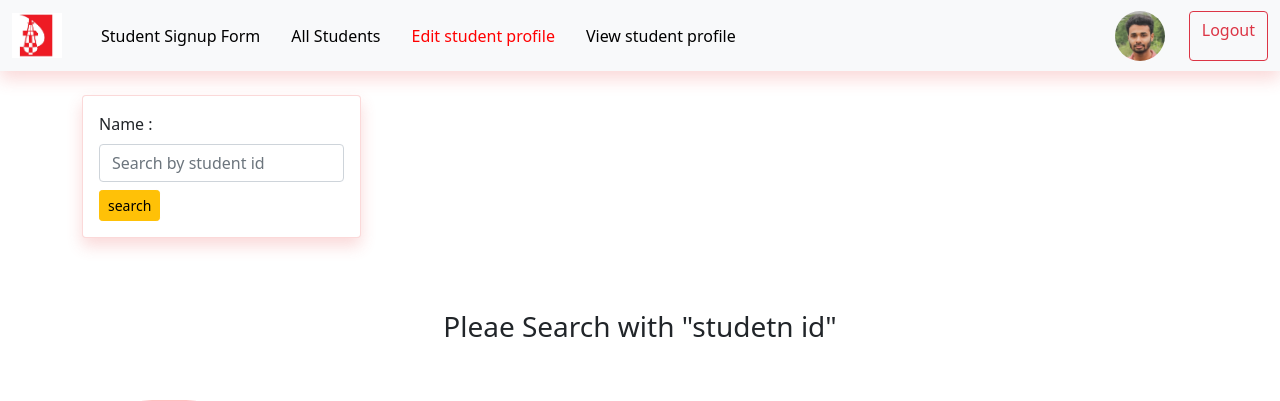
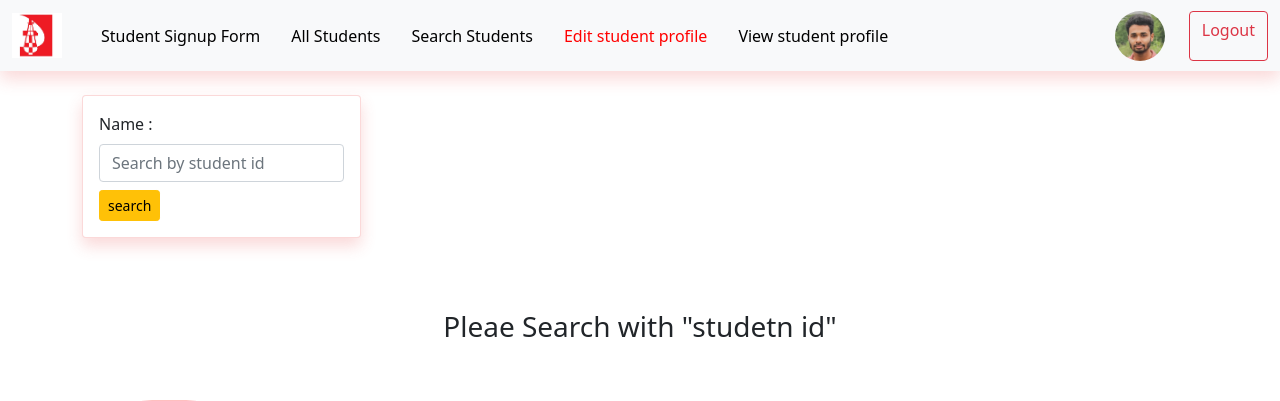
Before and after one commit to mipallab/udc-student__v2, a PHP site: page /pages/edit.php in a window 1280 px wide. Shown: the top 401 px of the page. Run offline with PHP 8.4, Linux system fonts and the light colour scheme; a user stored in the database is signed in; data comes from the database, SQL or seed files in the repository; some libraries are stand-ins or nearby versions.

Commit message:
UPDATE 29.5.23

```diff
--- a/pages/ad_profile.php
+++ b/pages/ad_profile.php
@@ -55,6 +55,9 @@
           </li>
           <li class="nav-item">
             <a class="nav-link " href="./table.php">All Students</a>
+          </li>
+            <li class="nav-item">
+            <a class="nav-link " href="./search.php">Search Students</a>
           </li>
           <li class="nav-item">
             <a class="nav-link" href="./edit.php">Edit student profile</a>
--- a/pages/ad_user-edit.php
+++ b/pages/ad_user-edit.php
@@ -83,6 +83,9 @@
           </li>
           <li class="nav-item">
             <a class="nav-link " href="./table.php">All Students</a>
+          </li>
+            <li class="nav-item">
+            <a class="nav-link " href="./search.php">Search Students</a>
           </li>
           <li class="nav-item">
             <a class="nav-link" href="./edit.php">Edit student profile</a>
--- a/pages/edit.php
+++ b/pages/edit.php
@@ -96,6 +96,9 @@
           </li>
           <li class="nav-item">
             <a class="nav-link " href="./table.php">All Students</a>
+          </li>
+          <li class="nav-item">
+            <a class="nav-link " href="./search.php">Search Students</a>
           </li>
           <li class="nav-item">
             <a class="nav-link live" href="./edit.php">Edit student profile</a>
--- a/pages/profile.php
+++ b/pages/profile.php
@@ -56,6 +56,9 @@
           </li>
           <li class="nav-item">
             <a class="nav-link " href="./table.php">All Students</a>
+          </li>
+            <li class="nav-item">
+            <a class="nav-link " href="./search.php">Search Students</a>
           </li>
           <li class="nav-item">
             <a class="nav-link" href="./edit.php">Edit student profile</a>
--- a/pages/search.php
+++ b/pages/search.php
@@ -56,7 +56,7 @@
             <a class="nav-link" href="./table.php">All Students</a>
           </li>
           <li class="nav-item">
-            <a class="nav-link live" href="./search.php">Search Student</a>
+            <a class="nav-link live" href="./search.php">Search Students</a>
           </li>
           <li class="nav-item">
             <a class="nav-link" href="./edit.php">Edit student profile</a>
--- a/pages/signup.php
+++ b/pages/signup.php
@@ -162,6 +162,9 @@ include_once('../config.php');
           </li>
           <li class="nav-item">
             <a class="nav-link " href="./table.php">All Students</a>
+          </li>
+            <li class="nav-item">
+            <a class="nav-link " href="./search.php">Search Students</a>
           </li>
           <li class="nav-item">
             <a class="nav-link" href="./edit.php">Edit student profile</a>
--- a/pages/table.php
+++ b/pages/table.php
@@ -56,7 +56,7 @@
             <a class="nav-link live" href="./table.php">All Students</a>
           </li>
           <li class="nav-item">
-            <a class="nav-link" href="./search.php">Search Student</a>
+            <a class="nav-link" href="./search.php">Search Students</a>
           </li>
           <li class="nav-item">
             <a class="nav-link" href="./edit.php">Edit student profile</a>
```
Also changed, not shown: assects/media/img/users/ankita.png (added), assects/media/img/users/aorpa.png (added), assects/media/img/users/pornota2.png (added), assects/media/img/users/potul.png (added), assects/media/img/users/progga.png (added), assects/media/img/users/shobha.png (added), assects/media/img/users/showrav1.png (added), assects/media/img/users/sristy.png (added), assects/media/img/users/sristy1.png (added), assects/media/img/users/surojo.png (added), assects/media/img/users/tashfiq.png (added), assects/media/img/users/tora.png (added), assects/media/img/users/totul.png (added).
